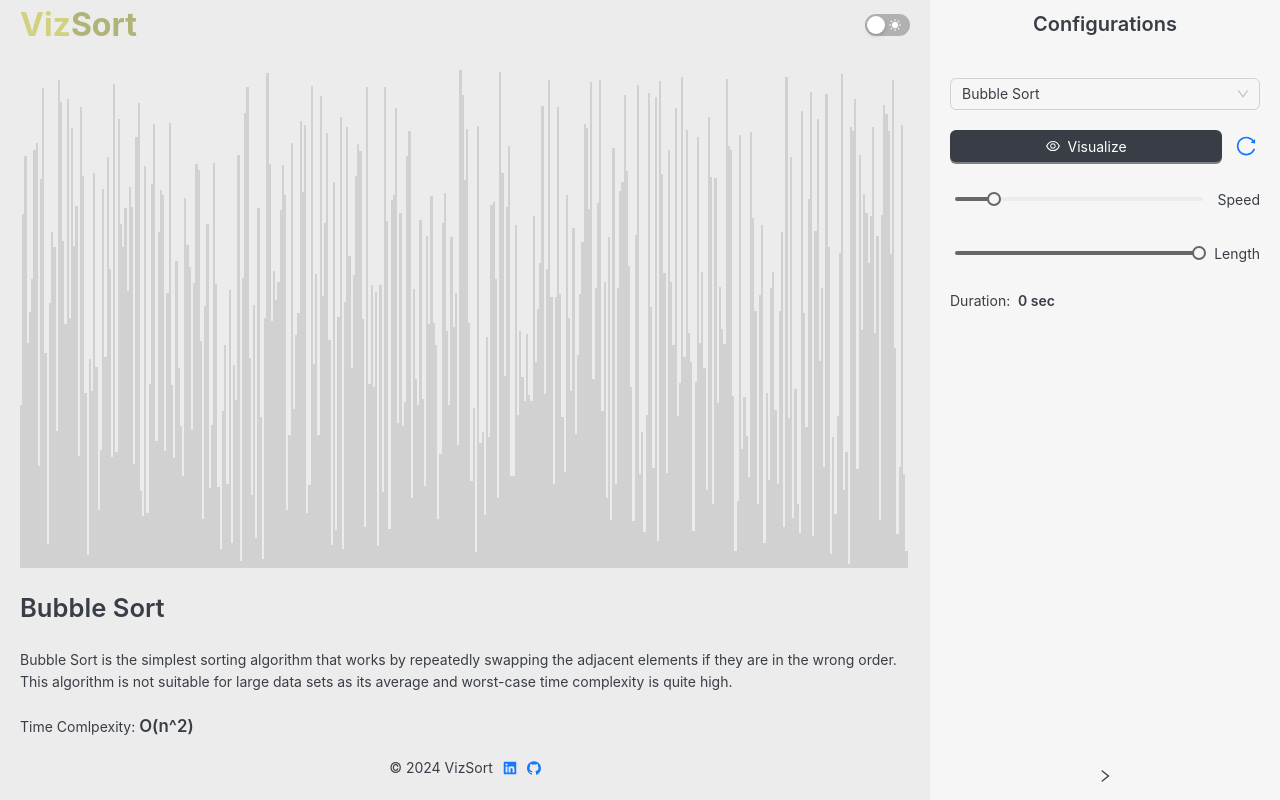
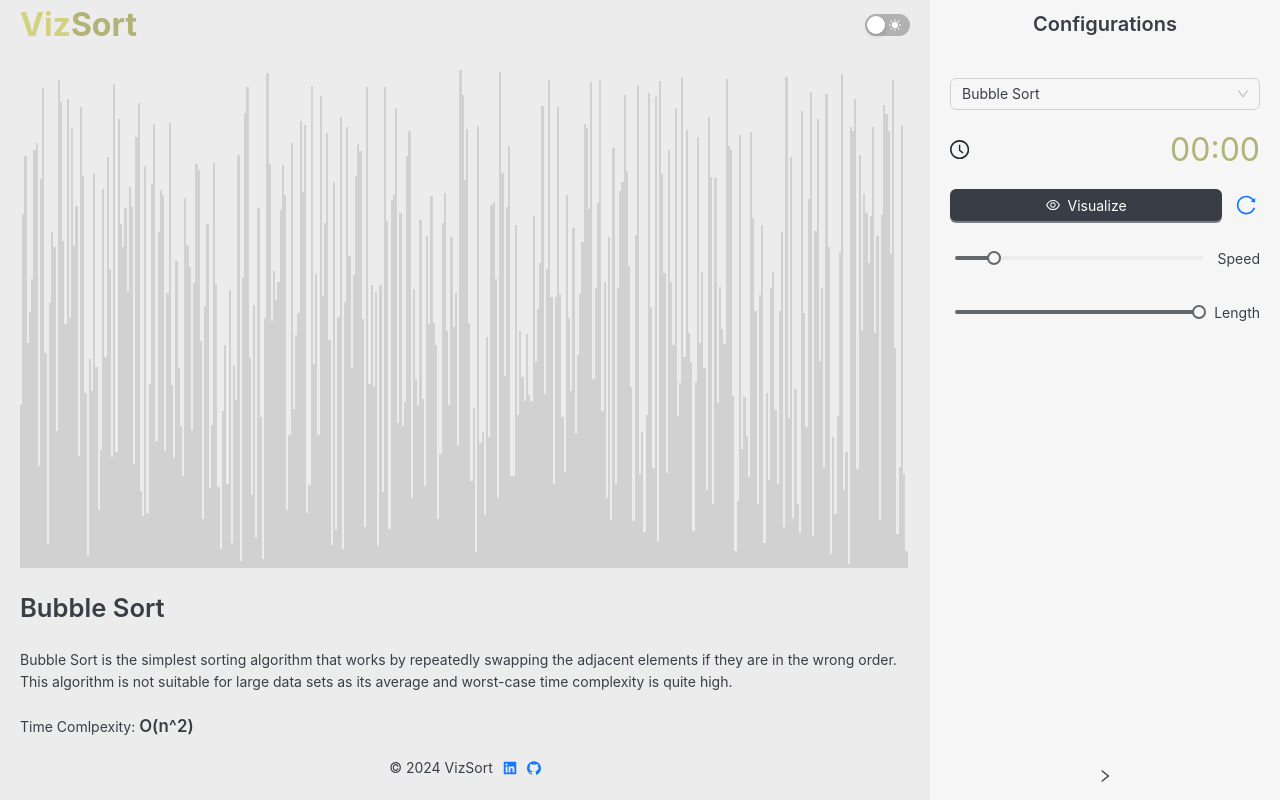
Before and after one commit to mohammedelgammal/viz_sort, a React (Vite) app: page / in a window 1280 px wide. Built offline with nearby package versions, Linux system fonts and the light colour scheme.

Commit message:
refactoring_timer_style_displaying_mins_&_secs

```diff
--- a/src/components/Sider/ConfigForm/ConfigForm.tsx
+++ b/src/components/Sider/ConfigForm/ConfigForm.tsx
@@ -27,6 +27,7 @@ export default (): JSX.Element => {
             defaultValue={algoOptions[0].value}
             disabled={isSorting}
           />
+          <Timer />
           <Flex className={Style.submit}>
             {!isSorting ? (
               <Button
@@ -103,7 +104,6 @@ export default (): JSX.Element => {
             />
             <Typography.Text className={Style.label}>Length</Typography.Text>
           </Flex>
-          <Timer />
         </Flex>
       </form>
     );
--- /dev/null
+++ b/src/components/Sider/ConfigForm/components/Timer.module.css
@@ -0,0 +1,10 @@
+.timer {
+  justify-content: space-between;
+  align-items: center;
+}
+
+.time {
+  justify-content: center;
+  align-items: center;
+  font-size: 2rem;
+}
--- a/src/components/Sider/ConfigForm/components/Timer.tsx
+++ b/src/components/Sider/ConfigForm/components/Timer.tsx
@@ -1,18 +1,31 @@
-import { useMemo } from "react";
-import { Flex, Typography } from "antd";
+import { useContext, useMemo } from "react";
+import { Flex } from "antd";
 import useTimer from "src/hooks/useTimer";
+import themeContext from "src/contexts/themeContext";
+import { ClockCircleOutlined } from "@ant-design/icons";
+import Style from "./Timer.module.css";
 
 export default (): JSX.Element => {
   const time = useTimer();
+  const { isDark } = useContext(themeContext);
 
   return useMemo(() => {
     return (
-      <Flex>
-        <Typography.Text>
-          Duration: &nbsp;
-          <strong>{time} sec</strong>
-        </Typography.Text>
+      <Flex className={Style.timer}>
+        <ClockCircleOutlined
+          style={{ fontSize: "1.2rem", color: isDark ? "#EEEEEE" : "#222831" }}
+        />
+        <Flex
+          className={Style.time}
+          style={{
+            color: "#b2b377",
+          }}
+        >
+          {`${String(Math.floor(time / 60)).padStart(2, "0")}:${String(
+            time % 60
+          ).padStart(2, "0")}`}
+        </Flex>
       </Flex>
     );
-  }, [time]);
+  }, [time, isDark]);
 };
```
